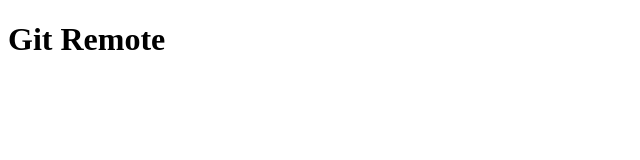
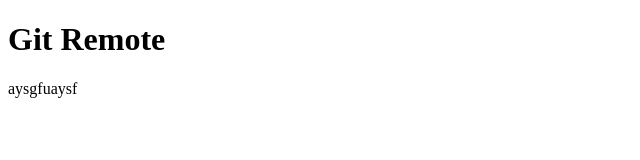
Before and after one commit to anggaagustio/git-remote, a plain HTML site: page index.html in a window 1280 px wide. Shown: the full height of the page, 0-640 px from the left. Drawn offline with Linux system fonts and the light colour scheme.

Commit message:
menambahkan paragraf

```diff
--- a/index.html
+++ b/index.html
@@ -7,5 +7,6 @@
   </head>
   <body>
     <h1>Git Remote</h1>
+    <p>aysgfuaysf</p>
   </body>
 </html>
```
